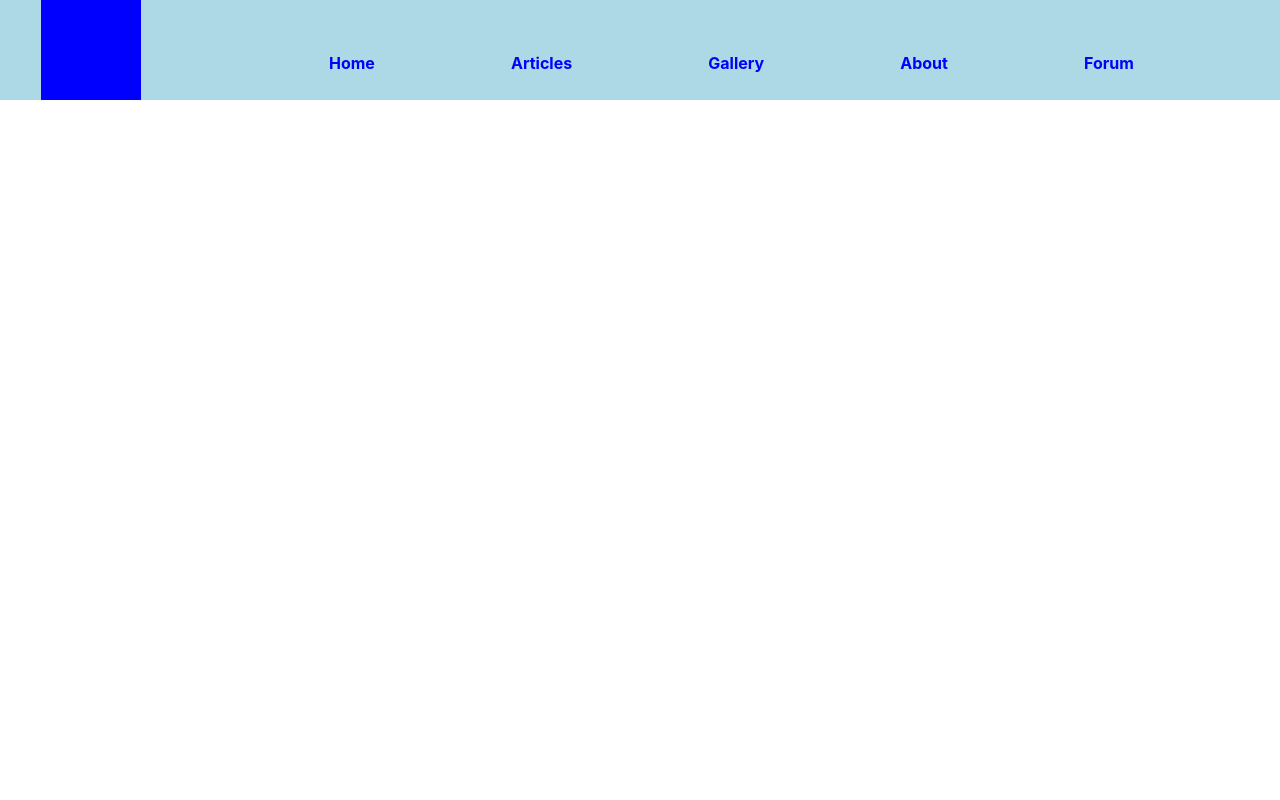
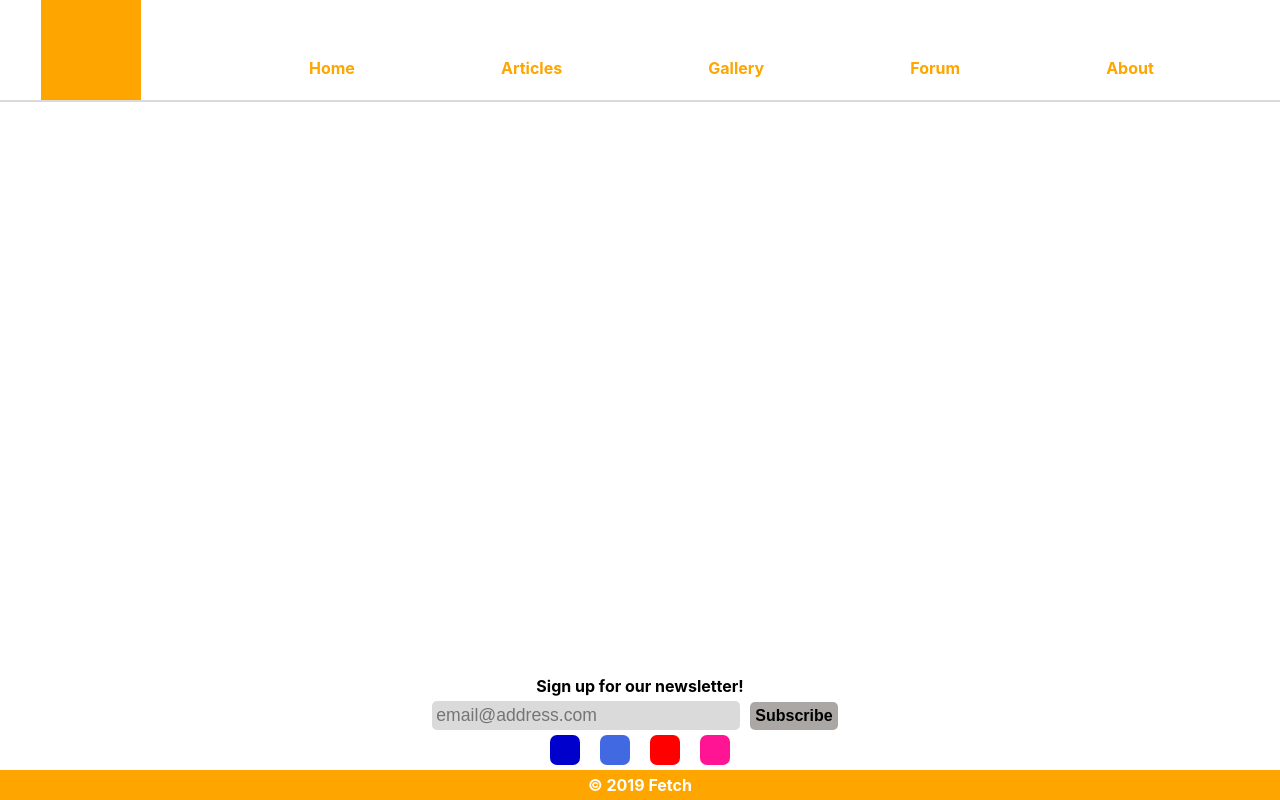
Before and after one commit to rursteve2/fetch, a React (Create React App) app: page / in a window 1280 px wide. Built offline with nearby package versions, Linux system fonts and the light colour scheme.

Commit message:
footer and nav, styling

```diff
--- /dev/null
+++ b/src/components/Footer.css
@@ -0,0 +1,76 @@
+footer {
+  position: fixed;
+  bottom: 0;
+  /* this will change, i just wanted to space it out while doing somet styling */
+}
+
+footer p {
+  font-size: 1rem;
+  margin: 5px;
+  font-weight: bold;
+}
+
+#subscribe {
+  width: 300px;
+  font-size: 1.1rem;
+  background-color: #dadada;
+  border-radius: 5px;
+  border: none;
+  padding: 4px;
+}
+
+.subscribe-btn {
+  margin: 0 10px;
+  background-color: #aaa7a5;
+  border: none;
+  border-radius: 5px;
+  padding: 5px;
+  color: black;
+  font-weight: bold;
+  font-size: 1rem;
+  transition: 0.4s;
+}
+
+.subscribe-btn:hover {
+  background: orange;
+  color: white;
+}
+
+.social-container {
+  display: flex;
+  width: 100vw;
+  justify-content: center;
+}
+
+.social {
+  width: 30px;
+  height: 30px;
+  border-radius: 7px;
+  margin: 5px 10px;
+}
+
+.fb {
+  background-color: mediumblue;
+}
+
+.tw {
+  background-color: royalblue;
+}
+
+.pn {
+  background-color: red;
+}
+
+.ig {
+  background-color: deeppink;
+}
+
+.footer-bottom {
+  background-color: orange;
+}
+
+.footer-bottom p {
+  color: white;
+  padding: 5px;
+  margin: 0;
+}
--- a/src/components/Footer.js
+++ b/src/components/Footer.js
@@ -1,14 +1,39 @@
 import React, { Component } from 'react';
+import Subscribe from './Subscribe';
+import './Footer.css';
 
 class Footer extends Component {
+  constructor() {
+    super();
+    this.state = {
+      hide: false
+    };
+  }
+
+  submitSubscribe = (e) => {
+    e.preventDefault();
+    this.setState({
+      hide: true
+    });
+    alert('did the thing');
+  }
+
   render() {
-
-  return (
-    <div>
-
-    </div>
-  );
-}
+    return (
+      <footer>
+        {this.state.hide ? null : <Subscribe submitSubscribe={this.submitSubscribe}/>}
+        <div className="social-container">
+          <div className="social fb"></div>
+          <div className="social tw"></div>
+          <div className="social pn"></div>
+          <div className="social ig"></div>
+        </div>
+        <div className="footer-bottom">
+          <p>&#169; 2019 Fetch</p>
+        </div>
+      </footer>
+    );
+  }
 }
 
 export default Footer;
--- a/src/components/Nav.css
+++ b/src/components/Nav.css
@@ -4,11 +4,12 @@ header {
   width: 100vw;
   justify-content: center;
   align-items: flex-end;
-  background-color: lightblue;
+  background-color: white;
+  border-bottom: 2px solid #dadada;
 }
 
 .placeholder {
-  background-color: blue;
+  background-color: orange;
   width: 100px;
   height: 100px;
   margin: 0 auto;
@@ -17,18 +18,22 @@ header {
 nav {
   display: flex;
   justify-content: space-evenly;
-  padding: 10px;
-  margin-bottom: 15px;
+  align-items: center;
 }
 
 .nav-link {
+  display: block;
+  width: auto;
   font-weight: bold;
   text-decoration: none;
-  color: blue;
+  padding: 20px;
+  color: orange;
   border-bottom: 2px solid transparent;
+  transition: 0.4s;
 }
 
 .nav-link:hover {
-  border-bottom: 2px solid black;
-  color: black;
+  border-bottom: 2px solid white;
+  color: white;
+  background-color: orange;
 }
--- a/src/components/NavBar.js
+++ b/src/components/NavBar.js
@@ -10,8 +10,8 @@ export default function NavBar() {
         <Link to="/" className="nav-link">Home</Link>
         <Link to="/articles" className="nav-link">Articles</Link>
         <Link to="/" className="nav-link">Gallery</Link>
+        <Link to="/" className="nav-link">Forum</Link>
         <Link to="/" className="nav-link">About</Link>
-        <Link to="/" className="nav-link">Forum</Link>
       </nav>
     </header>
   );
--- a/src/components/Subscribe.js
+++ b/src/components/Subscribe.js
@@ -1,14 +1,11 @@
-import React, { Component } from 'react';
+import React from 'react';
 
-class Subscribe extends Component {
-  render() {
-
+export default function Subscribe(props) {
   return (
-    <div>
-
-    </div>
-  );
-}
-}
-
-export default Subscribe;
+    <form className="subscribe" onSubmit={props.submitSubscribe}>
+      <p>Sign up for our newsletter!</p>
+      <input type="text" id="subscribe" name="subscribe" placeholder="email@address.com"/>
+      <input type="submit" value="Subscribe" className="subscribe-btn" />
+    </form>
+  )
+};
```
